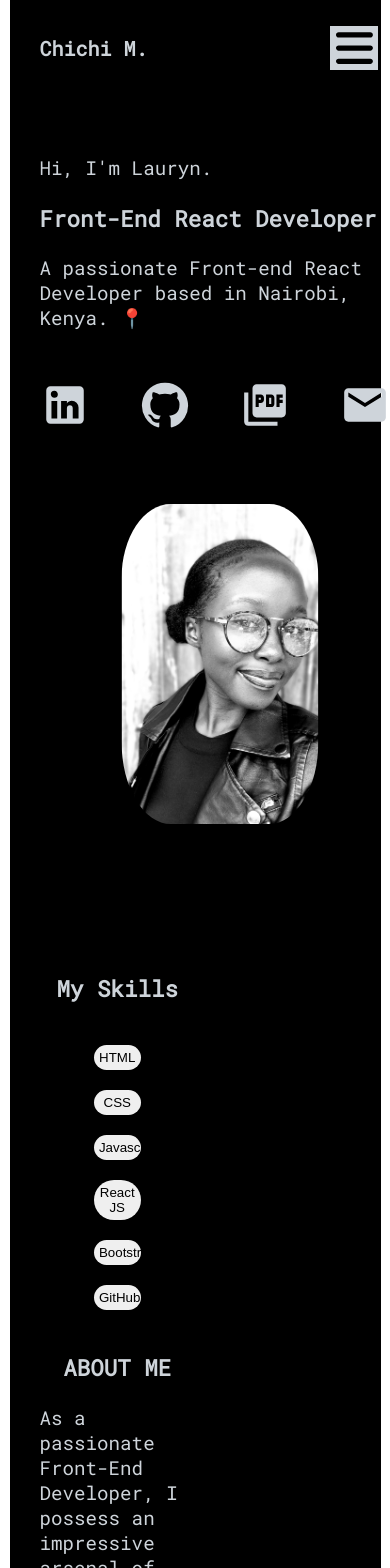
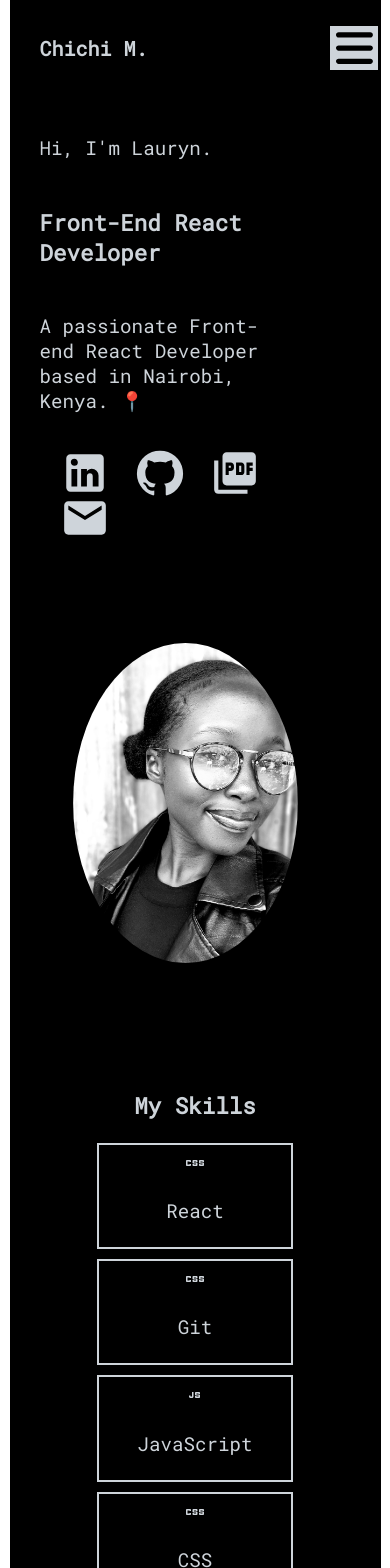
Before and after one commit to chichi5454/portfolio-project, a React (Create React App) app: page / in a window 390 px wide. Shown: the top 1568 px of the page. Built offline with nearby package versions, Linux system fonts and the light colour scheme; a web font is replaced by a local one.

Commit message:
responsiveness debugging

```diff
--- a/src/App.js
+++ b/src/App.js
@@ -1,4 +1,5 @@
 /** @format */
+
 import About from "./Pages/About";
 import Projects from "./Pages/Projects";
 import Contact from "./Pages/Contact";
--- a/src/Components/about-components/AboutSkill.jsx
+++ b/src/Components/about-components/AboutSkill.jsx
@@ -1,5 +1,7 @@
 /** @format */
 
+import CssIcon from "@mui/icons-material/Css";
+import JavascriptIcon from "@mui/icons-material/Javascript";
 import React, { useState } from "react";
 import "./aboutskill.css";
 
@@ -10,17 +12,50 @@ const AboutSkill = () => {
     setShowMore(!showMore);
   };
 
+  const datas = [
+    {
+      id: 1,
+      icons: <CssIcon />,
+      text: "React",
+    },
+    {
+      id: 2,
+      icons: <CssIcon />,
+      text: "Git",
+    },
+    {
+      id: 3,
+      icons: <JavascriptIcon />,
+      text: "JavaScript",
+    },
+    {
+      id: 4,
+      icons: <CssIcon />,
+      text: "CSS",
+    },
+    {
+      id: 5,
+      icons: <CssIcon />,
+      text: "HTML5",
+    },
+    {
+      id: 6,
+      icons: <CssIcon />,
+      text: "BootStrap",
+    },
+  ];
+
   return (
     <div className="aboutSkill-page">
       <div className="aboutSkill-page-content-one">
         <h3>My Skills</h3>
-        <div className="about-social-btn">
-          <button>HTML</button>
-          <button>CSS</button>
-          <button>Javascript</button>
-          <button>React JS</button>
-          <button>Bootstrap</button>
-          <button>GitHub</button>
+        <div className="icons">
+          {datas.map((data) => (
+            <div className="icon-text" key={data.id}>
+              <button>{data.icons}</button>
+              <p>{data.text}</p>
+            </div>
+          ))}
         </div>
       </div>
       <div className="aboutSkill-page-content-two">
@@ -45,8 +80,8 @@ const AboutSkill = () => {
             </p>
           )}
         </div>
-        <button onClick={handleMore}>
-          {showMore ? "Show Less" : "Show More"}
+        <button onClick={handleMore} className="button">
+          <span>{showMore ? "Show Less" : "Show More"}</span>
         </button>
       </div>
     </div>
--- a/src/Components/about-components/aboutMe.css
+++ b/src/Components/about-components/aboutMe.css
@@ -1,21 +1,22 @@
 /** @format */
 
 .Aboutme {
-  display: flex;
-  flex-direction: row;
-  justify-content: space-between;
+  display: grid;
+  grid-template-columns: repeat(2, 1fr);
+  gap: 50px;
   padding: 0 20px;
-  position: relative;
+  margin-top: -20px;
 }
 .Aboutme .about-me-content {
   gap: 5px;
-  width: 70%;
   opacity: 0;
   animation: slideIn 2s forwards;
 }
 .Aboutme .about-me-pic {
   padding: 5px;
-  width: 30%;
+  display: flex;
+  justify-content: right;
+  margin-top: -70px;
   opacity: 0;
   animation: slideIn 1.5s forwards;
 }
@@ -47,7 +48,7 @@
 }
 
 .Aboutme .about-me-pic img {
-  border-radius: 25%;
+  border-radius: 50%;
   width: 400px;
   height: 400px;
   object-fit: cover;
@@ -56,11 +57,9 @@
   transform: scale(0.8);
 }
 .about-me-socials {
+  padding: 10px;
   display: grid;
-  grid-template-columns: repeat(auto-fit, minmax(100px, 4fr));
-  gap: 50px;
-  margin-top: 50px;
-  margin-bottom: 20px;
+  grid-template-columns: repeat(3, 1fr);
   align-items: center;
 }
 
@@ -74,112 +73,32 @@
   color: var(--secondary-color);
 }
 /* media queries */
-@media (max-width: 1400px) {
-  .Aboutme .about-me-content {
-    width: 60%;
-  }
-  .Aboutme .about-me-pic {
-    width: 40%;
+
+@media (max-width: 860px) {
+  .Aboutme {
+    display: grid;
+    grid-template-columns: repeat(1, 1fr);
+    animation: none;
   }
 }
-@media (max-width: 1200px) {
-  .about-me-socials {
-    display: grid;
-    grid-template-columns: repeat(auto-fit, minmax(100px, 3fr));
-    gap: 50px;
-    margin-top: 50px;
-    align-items: center;
-  }
-  .about-me-socials .social-icons {
-    cursor: pointer;
-    width: 50px;
-    height: 50px;
-    margin-bottom: -10px;
-  }
-}
-@media (max-width: 1000px) {
-  .Aboutme .about-me-content {
-    width: 40%;
-  }
-  .Aboutme .about-me-pic {
-    width: 60%;
-  }
-
-  .about-me-socials a {
-    display: flex;
-    margin: 0 auto;
-  }
-  .about-me-socials {
-    display: grid;
-    grid-template-columns: repeat(auto-fit, minmax(100px, 3fr));
-    gap: 50px;
-    margin-top: 50px;
-    align-items: center;
-  }
-}
-
-@media (max-width: 750px) {
+@media (max-width: 450px) {
   .Aboutme {
-    display: flex;
-    flex-direction: column;
-    gap: 10px;
-    padding: 0 20px;
+    width: 80%;
   }
   .Aboutme .about-me-content {
-    gap: 5px;
-    width: 100%;
+    display: grid;
+    grid-template-columns: auto;
+    width: min-content;
+    text-align: left;
+    gap: -10px;
   }
   .Aboutme .about-me-pic {
     width: 100%;
+    margin-top: 0;
+    align-items: center;
+    justify-content: left;
   }
   .Aboutme .about-me-pic img {
-    display: flex;
-    flex-direction: column;
-    padding-top: 10px;
-    margin: 0 auto;
+    width: 100%;
   }
 }
-@media (max-width: 600px) {
-  .about-me-socials {
-    display: grid;
-    grid-template-columns: repeat(auto-fit, minmax(100px, 4fr));
-    gap: 50px;
-    margin-top: 50px;
-    align-items: center;
-  }
-}
-
-@media (max-width: 570px) {
-  .Aboutme .about-me-content {
-    width: 100%;
-  }
-
-  .about-me-socials {
-    display: grid;
-    grid-template-columns: repeat(auto-fit, minmax(50px, 4fr));
-    gap: 50px;
-    margin-top: 50px;
-    align-items: center;
-  }
-}
-@media (max-width: 500px) {
-  .Aboutme {
-    width: 100%;
-  }
-  .Aboutme .about-me-pic img {
-    width: 70%;
-    display: flex;
-    flex-direction: column;
-    padding-top: 10px;
-    margin: 0 auto;
-  }
-}
-@media (max-width: 375px) {
-  .about-me-socials {
-    display: grid;
-    grid-template-columns: repeat(auto-fit, minmax(20px, 4fr));
-    gap: 50px;
-    margin-top: 50px;
-    align-items: center;
-  }
-}
--- a/src/Components/about-components/aboutskill.css
+++ b/src/Components/about-components/aboutskill.css
@@ -1,89 +1,88 @@
 /** @format */
 
 .aboutSkill-page {
-  /* background-color: rgba(185, 180, 199, 0.2); */
-  /* box-shadow: 0 0 5px 0; */
-  display: flex;
-  flex-direction: row;
+  display: grid;
+  grid-template-columns: repeat(auto-fit, minmax(400px, 1fr));
   margin: 0 auto;
   padding: 10px 20px;
+  gap: 50px;
+}
 
-  /* justify-content: space-between;
-  gap: 100px; */
-}
-.aboutSkill-page-content-one {
-  display: flex;
-  flex-direction: column;
-  gap: 20px;
-  width: 50%;
-}
 .aboutSkill-page-content-one h3 {
   text-align: center;
 }
-.aboutSkill-page-content-one .about-social-btn {
+.aboutSkill-page-content-one .icons {
+  display: grid;
+  grid-template-columns: repeat(4, 1fr);
+  justify-content: space-between;
+  gap: 10px;
+}
+.aboutSkill-page-content-one .icon-text {
   display: flex;
   flex-direction: column;
-  gap: 20px;
   align-items: center;
-  /* display: grid;
-
-  gap: 10px;
-  grid-template-columns: repeat(auto-fit, minmax(100px, 3fr)); */
+  border: 2px solid;
+  padding: 5px;
 }
-
-.aboutSkill-page-content-one .about-social-btn button {
-  /* background-color: var(--primary-color);
-  color: #fff; */
+.aboutSkill-page-content-one .icon-text button {
+  background: none;
+  color: var(--primary-color);
   border: none;
-  padding: 5px;
-  border-radius: 20px;
-  width: 30%;
-}
-.aboutSkill-page-content-one .aboutSkill-socials {
-  display: flex;
-  flex-direction: row;
-  gap: 10px;
-}
-.aboutSkill-page-content-two {
-  width: 50%;
 }
 .aboutSkill-page-content-two h3 {
   text-align: center;
 }
 .aboutSkill-page-content-two button {
-  /* background-color: var(--primary-color);
-  color: #fff; */
   border: none;
-  padding: 5px;
-  height: 50px;
-  font-size: 1.2rem;
-  /* border-radius: 20px; */
-  width: 30%;
+  border-radius: 20px;
+  font-size: 1rem;
+  font-weight: 400;
+  display: flex;
+  margin: 0 auto;
+  padding: 10px 20px;
+  transition: all 0.5s;
+  cursor: pointer;
 }
 
-@media (max-width: 950px) {
-  .aboutSkill-page-content-one {
-    display: flex;
-    flex-direction: column;
-    justify-content: flex-start;
-    gap: 50px;
+.button span {
+  cursor: pointer;
+  display: inline-block;
+  position: relative;
+  transition: 0.5s;
+}
+
+.button span:after {
+  content: "\00bb";
+  position: absolute;
+  opacity: 0;
+  top: 0;
+  right: -20px;
+  transition: 0.5s;
+}
+
+.button:hover span {
+  padding-right: 25px;
+}
+
+.button:hover span:after {
+  opacity: 1;
+  right: 0;
+}
+
+/* media queries */
+@media (max-width: 470px) {
+  .aboutSkill-page {
+    display: grid;
+    grid-template-columns: repeat(1, 1fr);
+    width: 80%;
+    align-items: center;
+  }
+
+  .aboutSkill-page-content-one .icons {
+    display: grid;
+    grid-template-columns: repeat(1, 1fr);
+    width: 70%;
+    margin: auto;
+    align-items: center;
   }
 }
-@media (max-width: 650px) {
-  .aboutSkill-page {
-    display: flex;
-    flex-direction: column;
-    gap: 20px;
-  }
-  .aboutSkill-page-content-one {
-    display: flex;
-    flex-direction: column;
-    justify-content: space-between;
-    gap: 20px;
-    align-items: center;
-    padding-top: 20px;
-  }
-  .aboutSkill-page-content-one .about-social-btn {
-    width: 100%;
-  }
-}
--- a/src/Components/projects-components/work.css
+++ b/src/Components/projects-components/work.css
@@ -15,12 +15,19 @@
 .work-page h4 {
   text-align: center;
 }
+.work-page h3 {
+  text-decoration: underline;
+  text-underline-offset: 0.7rem;
+  font-weight: 400;
+  text-align: center;
+}
 .work-page-project {
   display: flex;
   flex-direction: row;
   justify-content: space-around;
   gap: 50px;
-  /* background-color: #fff; */
+  /* background-color: var(--primary-color);
+  color: black; */
   box-shadow: 0 4px 8px rgba(0, 0, 0, 0.3);
   border-radius: 20px;
 }
@@ -32,17 +39,18 @@
 .work-page-project .work-page-content .demo {
   display: flex;
   flex-direction: row;
-  margin-top: 20px;
-  gap: 50px;
-  justify-content: center;
+  margin-top: 50px;
+  gap: 20px;
+  justify-content: space-around;
+  cursor: pointer;
 }
 .demo button {
-  /* background-color: var(--primary-color); */
-  /* color: #fff; */
   border: none;
-  padding: 10px;
+  padding: 10px 20px;
   border-radius: 20px;
   width: 100px;
+  font-weight: 600;
+  line-height: 1rem;
 }
 .work-page-project .work-page-content .work-bottom {
   display: grid;
@@ -50,8 +58,6 @@
   gap: 50px;
 }
 .work-bottom button {
-  /* background-color: #fff; */
-  /* color: var(--primary-color); */
   border: none;
   padding: 10px;
   font-size: 15px;
@@ -70,22 +76,17 @@
 }
 
 /* media queries */
-@media (max-width: 630px) {
+@media (max-width: 925px) {
   .work-page-project {
     display: flex;
     flex-direction: column;
-    justify-content: space-around;
-    gap: 20px;
-    margin: 0 auto;
-    justify-content: center;
   }
-
   .work-page-project .work-page-content {
-    width: 90%;
+    width: 80%;
     margin: 0 auto;
   }
   .work-page-project .work-page-img {
-    width: 95%;
+    width: 80%;
     margin: 0 auto;
   }
 }
```
Also changed, not shown: package.json (+7 -2 lines), src/Components/projects-components/Work.jsx (+15 -31 lines), 1 other file (tests, documents, lock files or other folders).
